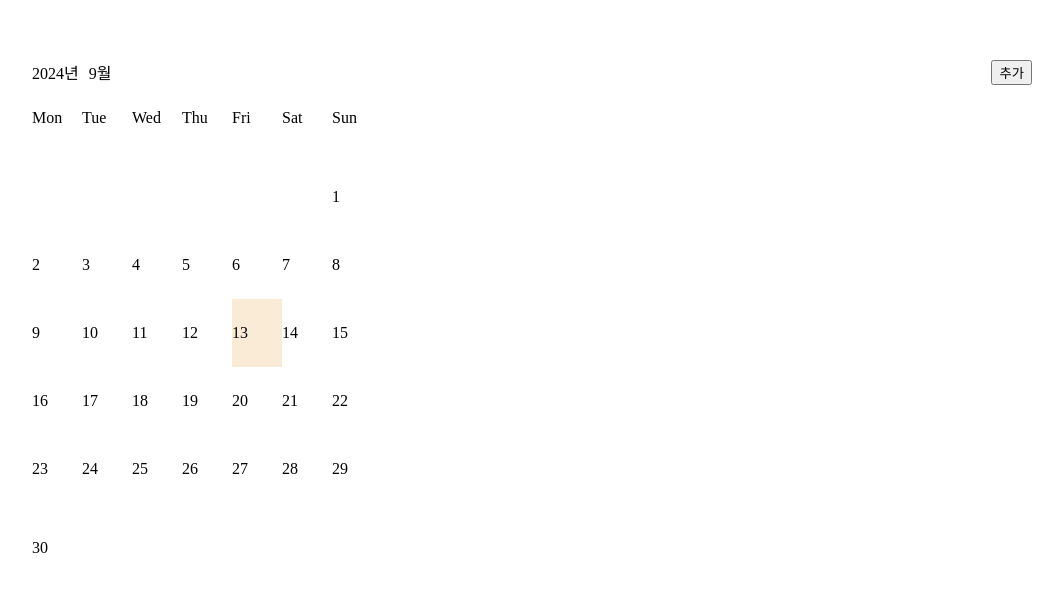
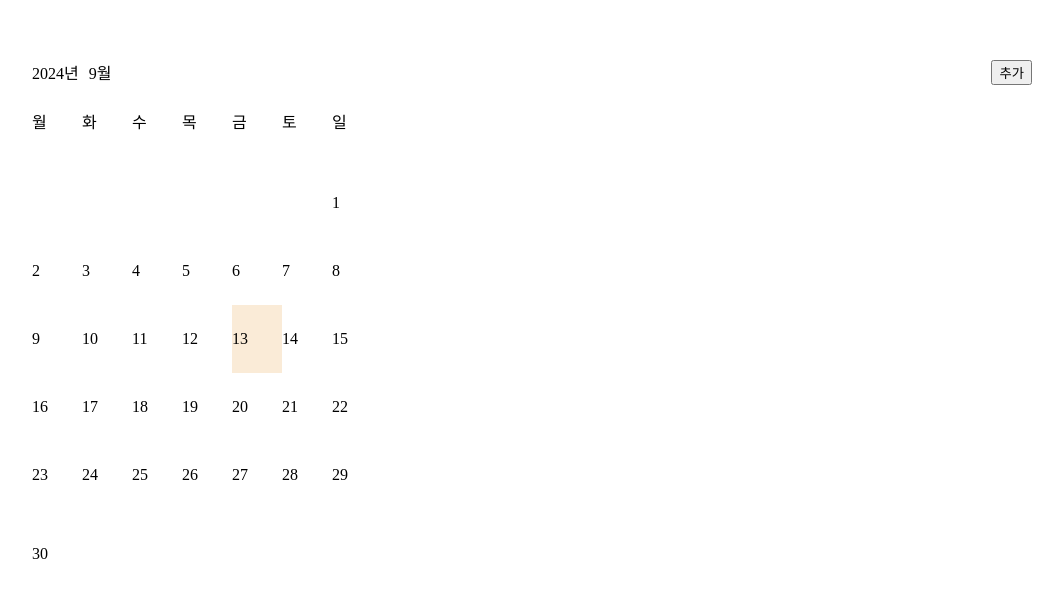
Before and after one commit to choijisul/todo_project, a React (Vite) app: page / in a window 1280 px wide. Shown: the part 123-720 px from the top of the page, without its empty margins (26-1089 px from the left). Built offline with nearby package versions, Linux system fonts and the light colour scheme; some icons are missing.

Commit message:
calendar에서 선택한 날짜 App -> Todo

```diff
--- a/src/App.jsx
+++ b/src/App.jsx
@@ -1,15 +1,25 @@
 import {Calendar} from './components/Calendar.jsx';
 import Todo from './components/Todo.jsx'
 import './App.css'
+import {useState} from "react";
 
 function App() {
+    const [selectedDate, setSelectedDate] = useState(null);
+    const onSelectedDateChange = (day) => {
+        setSelectedDate(day);
+    };
 
-  return (
-    <div className='app'>
-        <Calendar/>
-        <Todo/>
-    </div>
-  )
+    return (
+        <div className='app'>
+            <Calendar onSelectedDateChange={onSelectedDateChange}/>
+            <Todo selectedDate={selectedDate}/>
+        </div>
+    )
 }
 
 export default App
+
+// 캘린더 선택하면 선택한 날짜를 App이 받게
+// 선택한 날짜 기준으로 투두에 list 보여주기
+// 투두에서 등록할 때 날짜 포함해서 등록, localstorage에, 삭제, 수정, 메모도
+// 캘린더에 리스트 남은 갯수 표시
--- a/src/components/Calendar.jsx
+++ b/src/components/Calendar.jsx
@@ -1,5 +1,5 @@
 //test
-import { useState } from 'react';
+import {useEffect, useState} from 'react';
 // prop-types 모듈 import
 import PropTypes from 'prop-types';
 import { Icon } from '@iconify/react';
@@ -14,7 +14,6 @@ import {
     isSameMonth,
     isSameDay,
     addDays,
-    parse
 } from 'date-fns';
 import '../styles/Calendar.css';
 
@@ -46,9 +45,10 @@ RenderHeader.propTypes = {
     nextMonth: PropTypes.func.isRequired,
 };
 
+// 요일 지정
 const RenderDays = () => {
     const days = [];
-    const date = ['Mon', 'Tue', 'Wed', 'Thu', 'Fri', 'Sat', 'Sun'];
+    const date = ['월', '화', '수', '목', '금', '토', '일'];
 
     for (let i = 0; i < 7; i++) {
         days.push(
@@ -64,7 +64,7 @@ const RenderDays = () => {
 const RenderCells = ({ currentMonth, selectedDate, onDateClick }) => {
     const monthStart = startOfMonth(currentMonth);
     const monthEnd = endOfMonth(monthStart);
-    const startDate = startOfWeek(monthStart, { weekStartsOn: 1 }); // Monday as the start of the week
+    const startDate = startOfWeek(monthStart, { weekStartsOn: 1 });
     const endDate = endOfWeek(monthEnd, { weekStartsOn: 1 });
 
     const rows = [];
@@ -86,7 +86,7 @@ const RenderCells = ({ currentMonth, selectedDate, onDateClick }) => {
                                 : 'valid'
                     }`}
                     key={day}
-                    onClick={() => isSameMonth(day, monthStart) && onDateClick(parse(cloneDay))}
+                    onClick={() => onDateClick(cloneDay)}
                 >
                     <span
                         className={
@@ -118,9 +118,13 @@ RenderCells.propTypes = {
     onDateClick: PropTypes.func.isRequired,
 };
 
-export const Calendar = () => {
+export const Calendar = ({onSelectedDateChange}) => {
     const [currentMonth, setCurrentMonth] = useState(new Date());
     const [selectedDate, setSelectedDate] = useState(new Date());
+
+    useEffect(() => {
+        onSelectedDateChange(selectedDate);
+    }, [selectedDate]);
 
     const prevMonth = () => {
         setCurrentMonth(subMonths(currentMonth, 1));
@@ -131,8 +135,10 @@ export const Calendar = () => {
     const onDateClick = (day) => {
         setSelectedDate(day);
     };
+    // let dayString = format(selectedDate, 'd')
     return (
         <div className="calendar">
+            {/*<div>{dayString}</div>*/}
             <RenderHeader
                 currentMonth={currentMonth}
                 prevMonth={prevMonth}
--- a/src/components/Todo.jsx
+++ b/src/components/Todo.jsx
@@ -1,12 +1,20 @@
 import {useState} from "react";
 import InputBox from "../components/InputBox"
 import TodoItemList from "../components/TodoItemList";
+import {format} from "date-fns";
 
-const Todo = () => {
+const Todo = ({selectedDate}) => {
     const [todoList, setTodoList] = useState([]);  //todoItem 담을 list (나중에 localstorage)
-
+    if(selectedDate === null){
+        return (
+            <div></div>
+        )
+    }
+    // let day = format(selectedDate, 'd');
+    console.log(selectedDate);
     return (
         <div className="hompage_container">
+            {/*<div>{day}</div>*/}
             <InputBox todoList={todoList} setTodoList={setTodoList}/>
             {/*진행중 일*/}
             <TodoItemList
```
